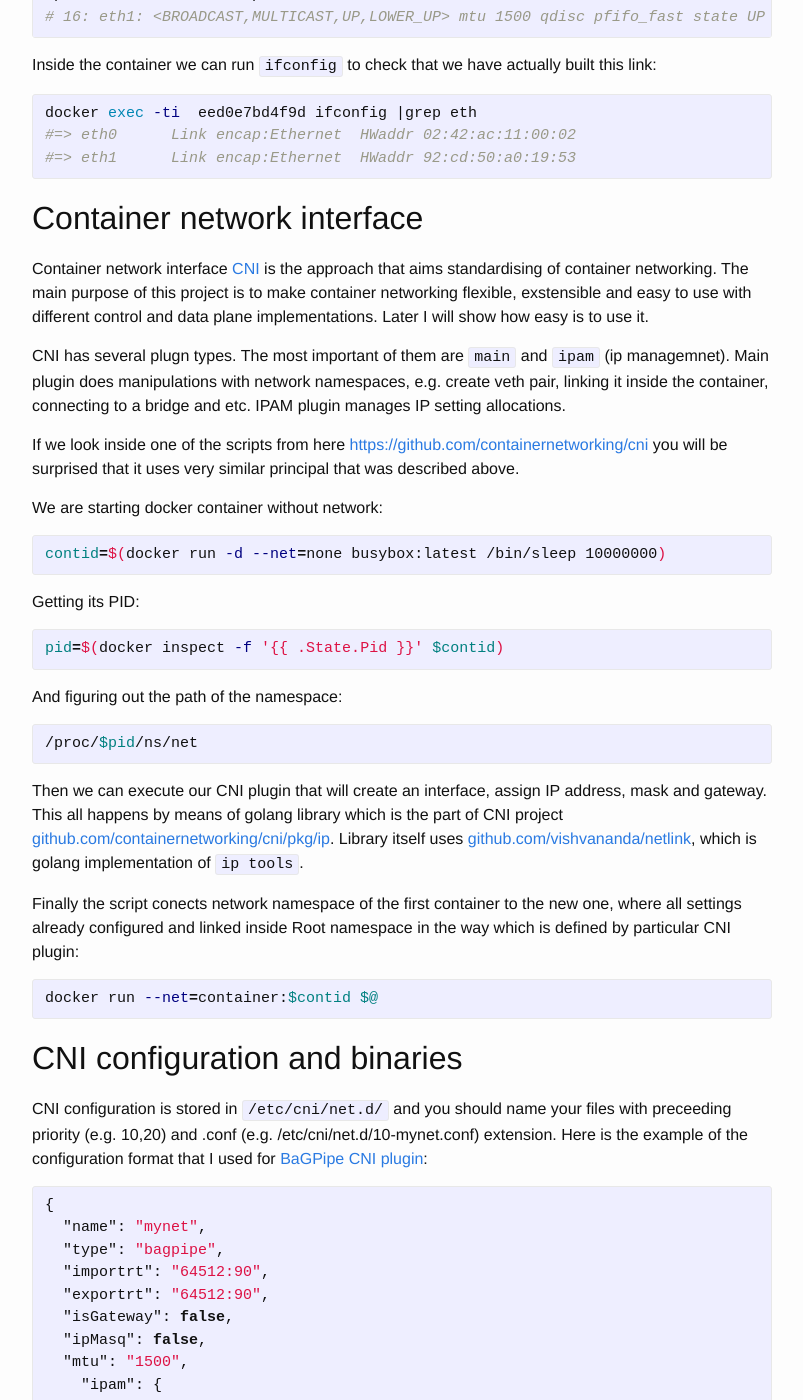
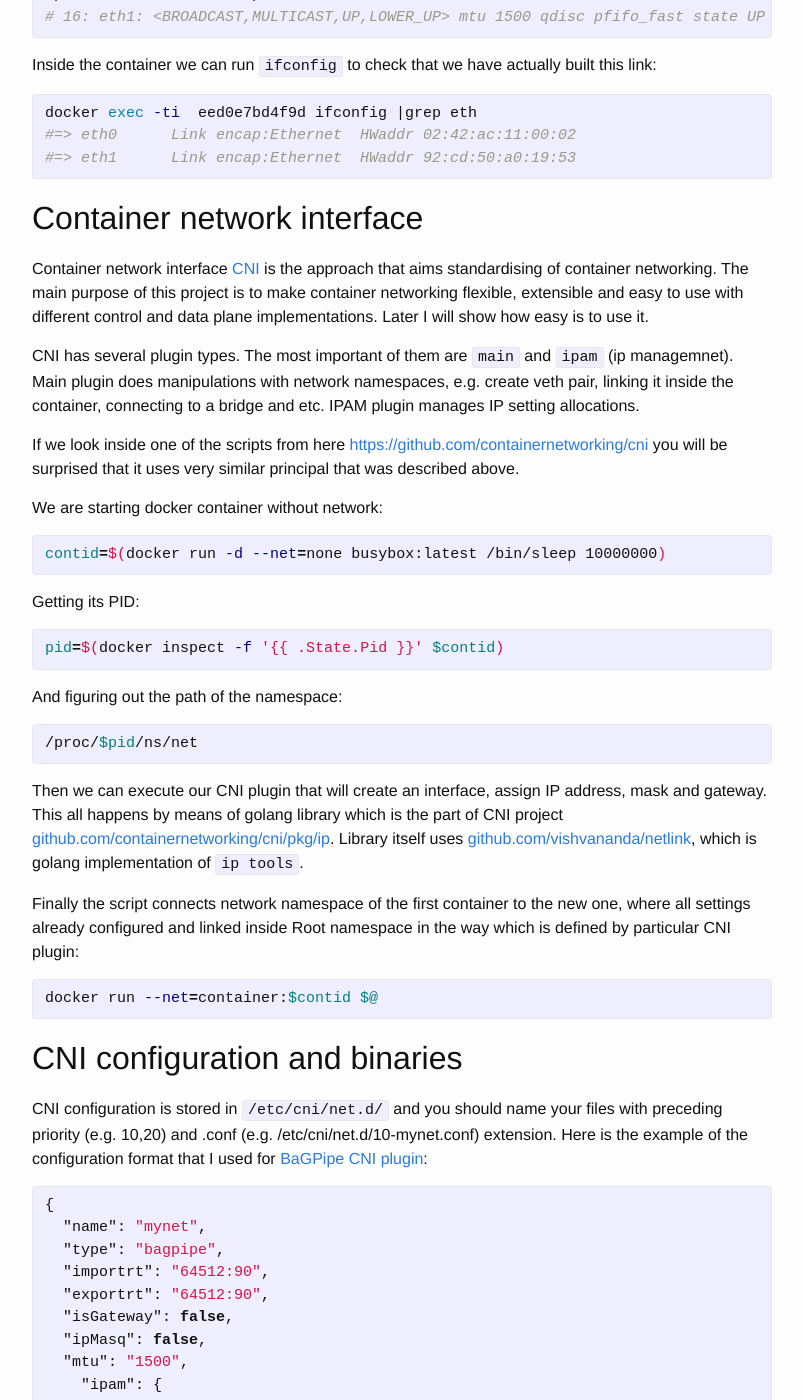
Before and after one commit to logingood/logingood.github.io, a Jekyll site: the page built from _posts/2016-05-14-netns-and-cni.markdown, in a window 1280 px wide and 1400 px high, scrolled down 2516 px. Shown: the whole window, without its empty margins (238-1041 px from the left). Built offline with Jekyll 4.4.1, drawn with Linux system fonts in a browser that asks for light colours; some of the changed text lies outside the part shown.

````diff
--- a/_config.yml
+++ b/_config.yml
@@ -10,7 +10,7 @@ title: Network Engineer in DevOps world
 email: muhtarov.mr@gmail.com
 description: > # this means to ignore newlines until "baseurl:"
   Blog about software networks, Linux containers, network orchestration, overlay networks, network design and automation.
-  Docker, Kubernetes and Rocket networking. Opensource SDN and NFV solutions.
+  Docker, Kubernetes and Rocket networking. Open source SDN and NFV solutions.
 baseurl: "" # the subpath of your site, e.g. /blog
 url: "http://murat1985.github.io" # the base hostname & protocol for your site
 github_username:  murat1985
--- a/_posts/2016-05-14-netns-and-cni.markdown
+++ b/_posts/2016-05-14-netns-and-cni.markdown
@@ -95,9 +95,9 @@ docker exec -ti  eed0e7bd4f9d ifconfig |grep eth
 
 ## Container network interface
 
-Container network interface [CNI](https://github.com/containernetworking/cni) is the approach that aims standardising of container networking. The main purpose of this project is to make container networking flexible, exstensible and easy to use with different control and data plane implementations. Later I will show how easy is to use it.
+Container network interface [CNI](https://github.com/containernetworking/cni) is the approach that aims standardising of container networking. The main purpose of this project is to make container networking flexible, extensible and easy to use with different control and data plane implementations. Later I will show how easy is to use it.
 
-CNI has several plugn types. The most important of them are ```main``` and ```ipam``` (ip managemnet). Main plugin does manipulations with network namespaces, e.g. create veth pair, linking it inside the container, connecting to a bridge and etc. IPAM plugin manages IP setting allocations.
+CNI has several plugin types. The most important of them are ```main``` and ```ipam``` (ip managemnet). Main plugin does manipulations with network namespaces, e.g. create veth pair, linking it inside the container, connecting to a bridge and etc. IPAM plugin manages IP setting allocations.
 
 If we look inside one of the scripts from here [https://github.com/containernetworking/cni](https://github.com/containernetworking/cni/blob/master/scripts/docker-run.sh#L8-L20) you will be surprised that it uses very similar principal that was described above.
 
@@ -116,14 +116,14 @@ And figuring out the path of the namespace:
 
 Then we can execute our CNI plugin that will create an interface, assign IP address, mask and gateway. This all happens by means of golang library which is the part of CNI project [github.com/containernetworking/cni/pkg/ip](https://github.com/containernetworking/cni/tree/master/pkg/ip). Library itself uses [github.com/vishvananda/netlink](https://github.com/vishvananda/netlink), which is golang implementation of ```ip tools```.
 
-Finally the script conects network namespace of the first container to the new one, where all settings already configured and linked inside Root namespace in the way which is defined by particular CNI plugin:
+Finally the script connects network namespace of the first container to the new one, where all settings already configured and linked inside Root namespace in the way which is defined by particular CNI plugin:
 {% highlight bash %}
 docker run --net=container:$contid $@
 {% endhighlight %}
 
 ## CNI configuration and binaries
 
-CNI configuration is stored in ```/etc/cni/net.d/``` and you should name your files with preceeding priority (e.g. 10,20) and .conf (e.g. /etc/cni/net.d/10-mynet.conf) extension. Here is the example of the configuration format that I used for [BaGPipe CNI plugin](https://github.com/murat1985/bagpipe-cni):
+CNI configuration is stored in ```/etc/cni/net.d/``` and you should name your files with preceding priority (e.g. 10,20) and .conf (e.g. /etc/cni/net.d/10-mynet.conf) extension. Here is the example of the configuration format that I used for [BaGPipe CNI plugin](https://github.com/murat1985/bagpipe-cni):
 {% highlight json %}
 {
   "name": "mynet",
@@ -156,7 +156,7 @@ CNI_PATH
 
 ```CNI_COMMAND``` - add or delete. This commands creates or deletes network interface inside the container with all necessary operations.
 ```CNI_NETNS``` - namespace path e.g. ```/proc/$PID/ns/net```.
-```CNI_IFNAME``` - the naming of network interface inside the container (ususally ```eth0```).
+```CNI_IFNAME``` - the naming of network interface inside the container (usually ```eth0```).
 ```CNI_PATH``` - path to CNI plugin binaries, for Kubernetes it will be ```/opt/cni/bin```.
 
 Plugins code worked pretty well for me with [golang compiler 1.6](https://tip.golang.org/doc/go1.6).
````
Also changed, not shown: other parts of _posts/2016-05-14-netns-and-cni.markdown (+6 -6 lines).
